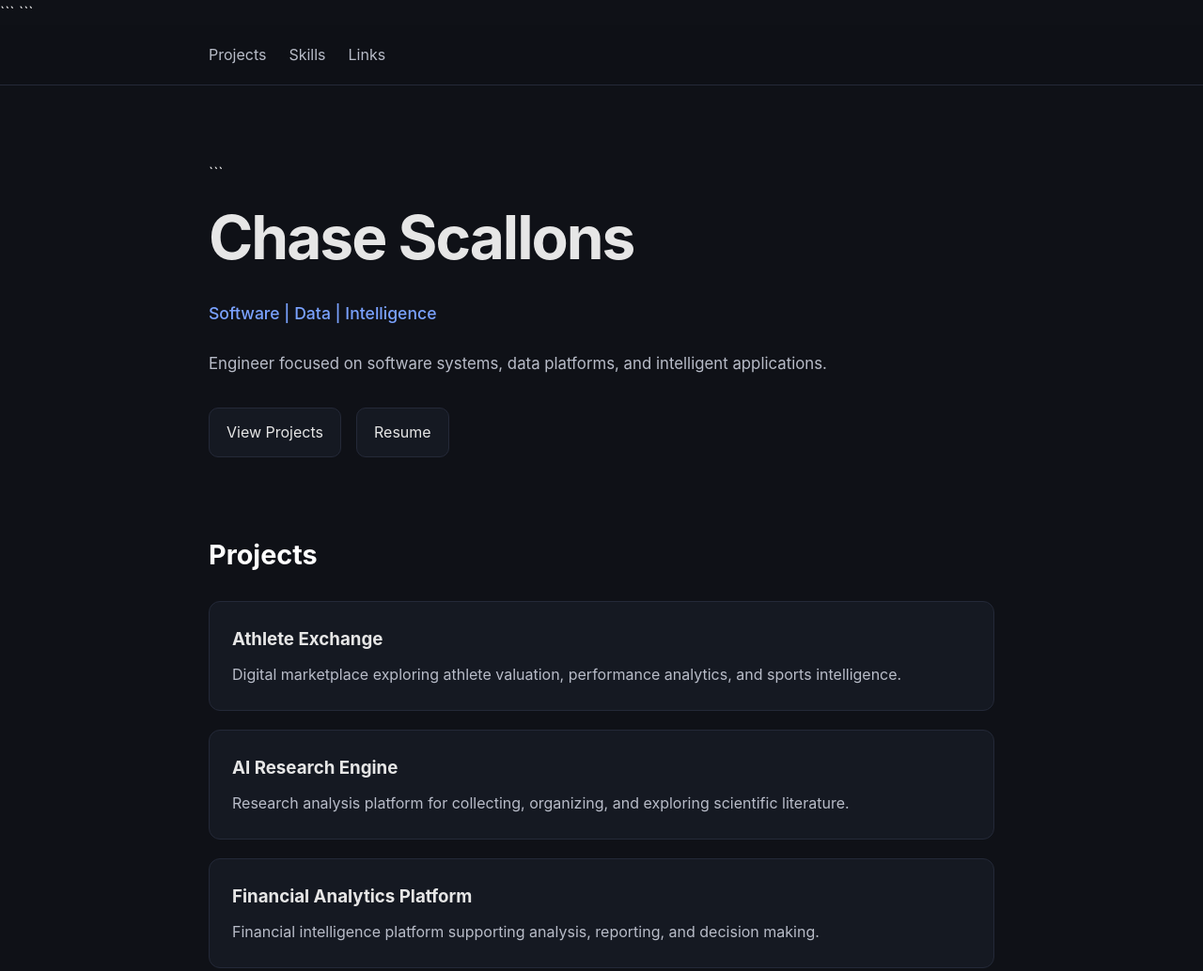
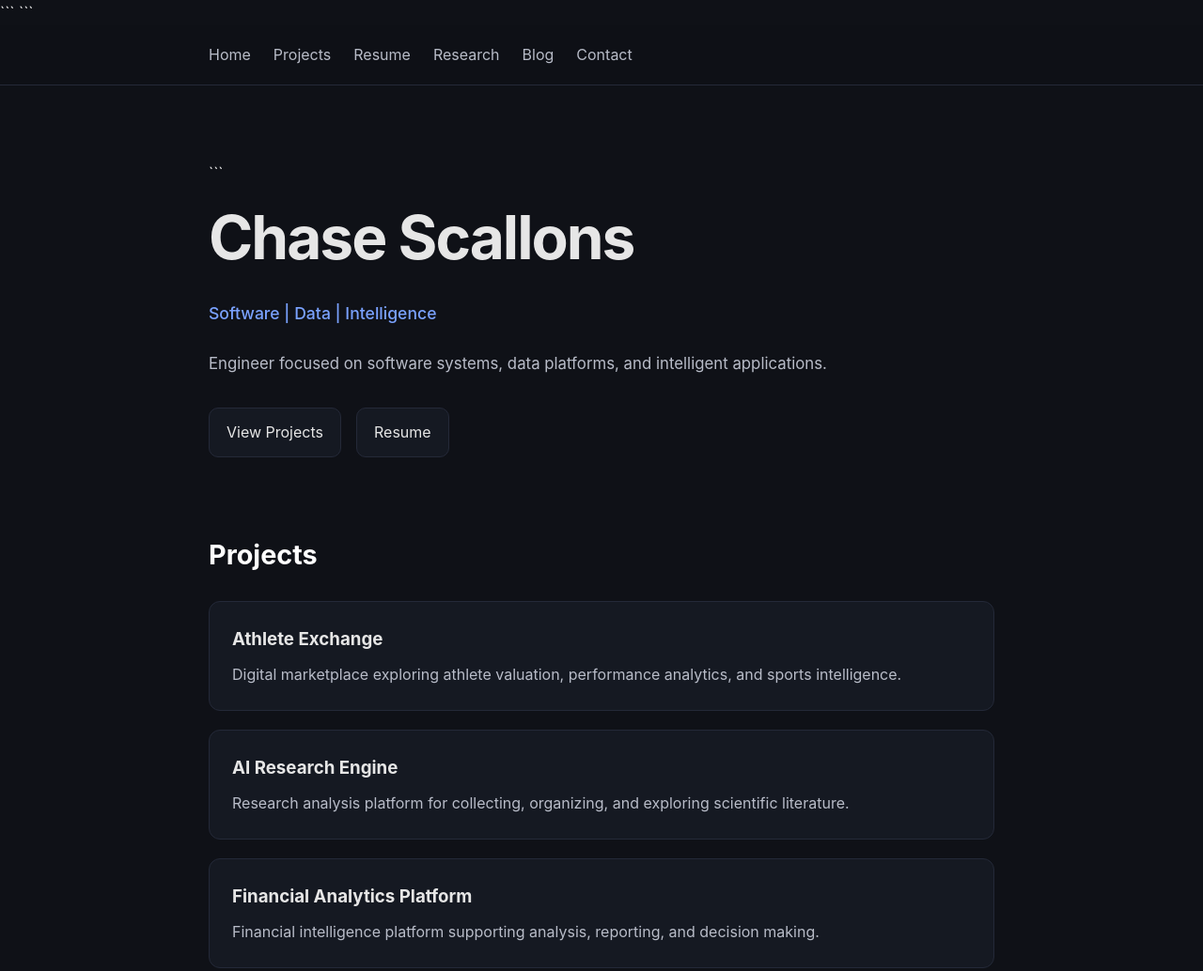
Before and after one commit to chaseScallons/chaseScallons, a plain HTML site: page index.html in a window 1280 px wide. Shown: the top 1034 px of the page at 94% size. Drawn offline with Linux system fonts and the light colour scheme.

Commit message:
Nav Commit

```diff
--- a/index.html
+++ b/index.html
@@ -190,9 +190,12 @@
 
 <nav>
     <div class="nav-container">
-        <a href="#projects">Projects</a>
-        <a href="#skills">Skills</a>
-        <a href="#links">Links</a>
+        <a href="index.html">Home</a>
+        <a href="projects.html">Projects</a>
+        <a href="resume.html">Resume</a>
+        <a href="research.html">Research</a>
+        <a href="blog.html">Blog</a>
+        <a href="contact.html">Contact</a>
     </div>
 </nav>
 
```
Also changed, not shown: contact.html (+3 -0 lines), projects.html (+5 -4 lines), research.html (+1 -0 lines), resume.html (+2 -0 lines).
